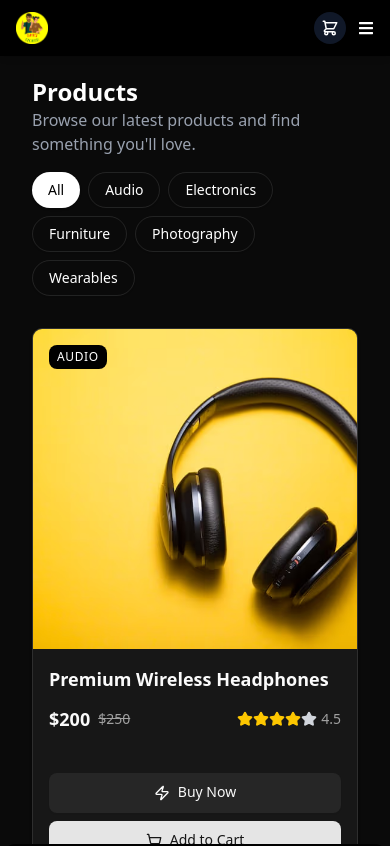
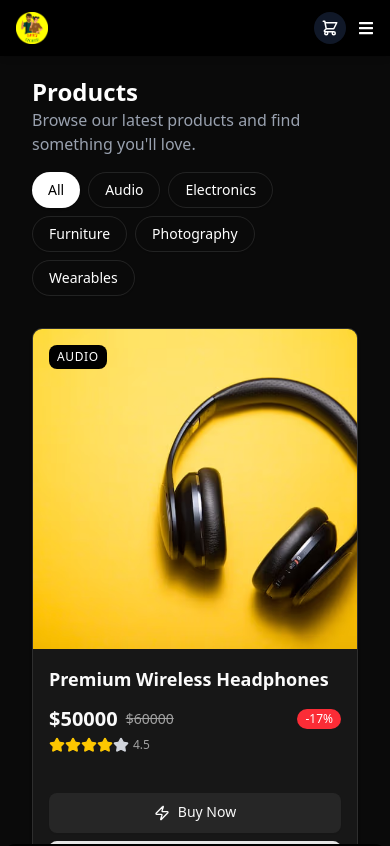
Before and after one commit to MIANSIT/shei-hoise, a Next.js app: page /shop in a window 390 px wide. Shown: the top 846 px of the page. Built offline with nearby package versions, Linux system fonts and the light colour scheme.

Commit message:
:bug: Fix: modify shop page price discount badge added and delete media query

```diff
--- a/src/app/components/products/ProductGrid.tsx
+++ b/src/app/components/products/ProductGrid.tsx
@@ -25,7 +25,10 @@ export default function ProductGrid({
   }
 
   return (
-    <motion.div layout className="grid grid-cols-1 gap-4 sm:grid-cols-2 md:grid-cols-3 lg:grid-cols-5 mt-8 mb-8">
+    <motion.div
+      layout
+      className="grid grid-cols-1 gap-4 sm:grid-cols-2 md:grid-cols-3 lg:grid-cols-5 mt-8 mb-8"
+    >
       <AnimatePresence>
         {products.map((product) => (
           <motion.div
@@ -34,17 +37,21 @@ export default function ProductGrid({
             initial={{ opacity: 0, scale: 0.5, rotate: -10, x: -50, y: -50 }}
             animate={{ opacity: 1, scale: 1, rotate: 0, x: 0, y: 0 }}
             exit={{ opacity: 0, scale: 0.5, rotate: 10, x: 50, y: 50 }}
-            transition={{ type: "spring", stiffness: 200, damping: 15, mass: 0.5 }}
+            transition={{
+              type: "spring",
+              stiffness: 200,
+              damping: 15,
+              mass: 0.5,
+            }}
           >
             <ProductCard
               title={product.title}
               category={product.category}
-              currentPrice={product.currentPrice}
-              originalPrice={product.originalPrice}
+              currentPrice={Number(product.currentPrice)} // 👈 also convert string → number
+              originalPrice={Number(product.originalPrice)} // 👈 fix type mismatch
               rating={product.rating}
               imageUrl={product.images[0]}
               productLink={`/product/${product.id}`}
-              discount={product.discount}
               onAddToCart={() => onAddToCart(product)}
               isLoading={loadingProductId === product.id}
             />
--- a/src/app/components/products/shop/ProductCard.tsx
+++ b/src/app/components/products/shop/ProductCard.tsx
@@ -13,7 +13,6 @@ interface ProductCardProps {
   rating: number;
   imageUrl: string;
   productLink: string;
-  discount?: number;
   isLoading?: boolean;
   onAddToCart: () => Promise<void>;
 }
@@ -30,6 +29,12 @@ const ProductCard: React.FC<ProductCardProps> = ({
 }) => {
   const [isAdding, setIsAdding] = useState(false);
   const [showSuccess, setShowSuccess] = useState(false);
+
+  // ✅ Auto calculate discount
+  const calculatedDiscount =
+    originalPrice > 0
+      ? Math.round(((originalPrice - currentPrice) / originalPrice) * 100)
+      : 0;
 
   const renderStars = () => {
     const stars = [];
@@ -78,18 +83,19 @@ const ProductCard: React.FC<ProductCardProps> = ({
       await onAddToCart();
       window.location.href = "/checkout";
     } catch (error) {
-      console.error("Error adding to cart:", error);
+      console.error("Error buying product:", error);
     } finally {
       setIsAdding(false);
     }
   };
 
   return (
-    <Card className="flex flex-col rounded-lg overflow-hidden shadow-sm transition-all duration-500 p-0 bg-card ">
+    <Card className="flex flex-col rounded-lg overflow-hidden shadow-sm transition-all duration-500 p-0 bg-card">
       <Link
         href={productLink}
         className="flex flex-col flex-1 cursor-pointer hover:text-white"
       >
+        {/* Product Image */}
         <div className="relative w-full h-80 overflow-hidden group">
           <Image
             src={imageUrl}
@@ -105,25 +111,42 @@ const ProductCard: React.FC<ProductCardProps> = ({
           </div>
         </div>
 
-        <div className="flex flex-col p-4 gap-3 ">
-          <h3 className="font-semibold text-lg line-clamp-1 ">{title}</h3>
+        {/* Info Section */}
+        <div className="flex flex-col p-4 gap-3">
+          <h3 className="font-semibold text-lg line-clamp-1">{title}</h3>
 
-          <div className="flex items-center justify-between">
-            <div className="flex items-center gap-2">
-              <span className="font-bold text-lg">${currentPrice}</span>
-              <span className="text-sm text-muted-foreground line-through">
-                ${originalPrice}
-              </span>
+          {/* Price + Discount + Rating */}
+          <div className="flex flex-col gap-1">
+            {/* Price + Discount */}
+            <div className="flex items-center justify-between">
+              {/* Left side: Price + Old Price */}
+              <div className="flex items-center gap-2">
+                <span className="text-xl font-semibold text-foreground">
+                  ${currentPrice}
+                </span>
+                <span className="text-sm text-muted-foreground line-through">
+                  ${originalPrice}
+                </span>
+              </div>
+
+              {/* Right side: Discount */}
+              {calculatedDiscount > 0 && (
+                <span className="text-xs font-medium text-white bg-red-500 px-2 py-0.5 rounded-full">
+                  -{calculatedDiscount}%
+                </span>
+              )}
             </div>
-            <div className="flex items-center">
+
+            {/* Rating */}
+            <div className="flex items-center gap-1 text-muted-foreground">
               <div className="flex">{renderStars()}</div>
-              <span className="text-sm text-muted-foreground ml-1">
-                {rating.toFixed(1)}
-              </span>
+              <span className="text-xs">{rating.toFixed(1)}</span>
             </div>
           </div>
         </div>
       </Link>
+
+      {/* Buttons */}
       <div className="flex flex-col gap-2 px-4 pb-4">
         <Button
           variant="secondary"
@@ -152,6 +175,7 @@ const ProductCard: React.FC<ProductCardProps> = ({
           }`}
         >
           <div className="flex items-center justify-center w-full relative">
+            {/* Default text */}
             <div
               className={`flex items-center gap-2 ${
                 isAdding || showSuccess
@@ -162,6 +186,8 @@ const ProductCard: React.FC<ProductCardProps> = ({
               <ShoppingCart className="w-5 h-5" />
               <span className="relative top-[-1px]">Add to Cart</span>
             </div>
+
+            {/* Loading state */}
             <div
               className={`absolute flex items-center gap-2 transition-all duration-500 ease-in-out ${
                 isAdding && !showSuccess
@@ -172,6 +198,8 @@ const ProductCard: React.FC<ProductCardProps> = ({
               <div className="w-5 h-5 border-2 border-white border-t-transparent rounded-full animate-spin-slow"></div>
               <span>Adding...</span>
             </div>
+
+            {/* Success state */}
             <div
               className={`absolute flex items-center gap-2 ${
                 showSuccess
--- a/src/lib/store/dummyProducts.ts
+++ b/src/lib/store/dummyProducts.ts
@@ -3,8 +3,8 @@ export const dummyProducts = [
     id: 1,
     title: "Premium Wireless Headphones",
     category: "Audio",
-    currentPrice: "200",
-    originalPrice: "250",
+    currentPrice: "50000",
+    originalPrice: "60000",
     rating: 4.5,
     discount: 20,
     images: [
```
